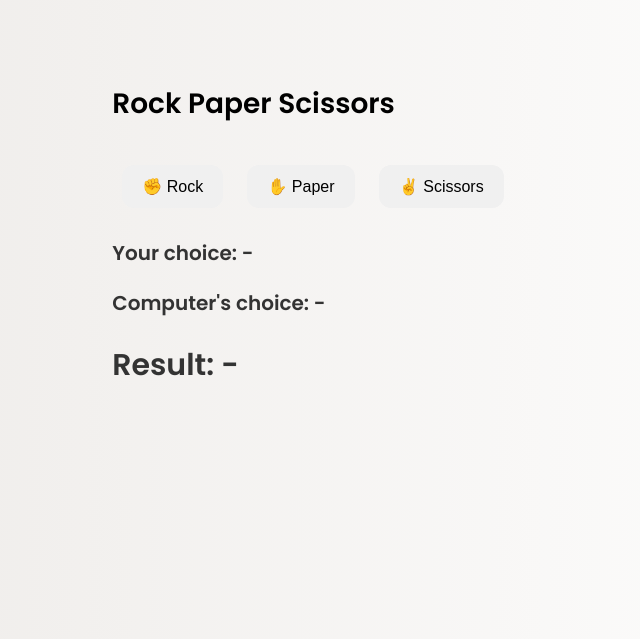
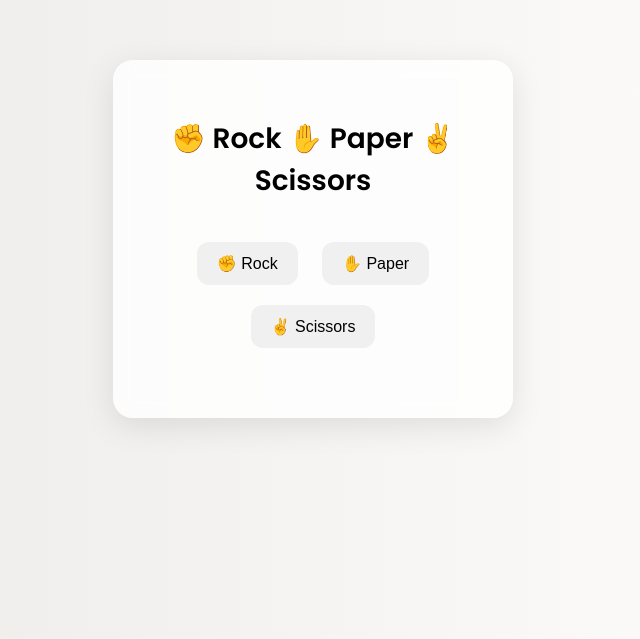
Before and after one commit to Starksairaj/rock-paper-scissors, a plain HTML site: page index.html in a window 1280 px wide. Shown: the part 161-800 px from the top of the page, without its empty margins (327-967 px from the left). Drawn offline with Linux system fonts and the light colour scheme.

Commit message:
Update index.html

```diff
--- a/index.html
+++ b/index.html
@@ -2,24 +2,24 @@
 <html lang="en">
 <head>
   <meta charset="UTF-8" />
-  <meta name="viewport" content="width=device-width, initial-scale=1.0"/>
+  <meta name="viewport" content="width=device-width, initial-scale=1.0" />
   <title>Rock Paper Scissors</title>
-  <link rel="stylesheet" href="style.css"/>
+  <link rel="stylesheet" href="style.css" />
 </head>
 <body>
-  <div class="game-container">
-    <h1>Rock Paper Scissors</h1>
+  <div class="container">
+    <h1>✊ Rock ✋ Paper ✌️ Scissors</h1>
 
-    <div class="choices">
+    <div class="buttons">
       <button onclick="playGame('rock')">✊ Rock</button>
       <button onclick="playGame('paper')">✋ Paper</button>
       <button onclick="playGame('scissors')">✌️ Scissors</button>
     </div>
 
-    <div class="result">
-      <p id="user-choice">Your choice: -</p>
-      <p id="computer-choice">Computer's choice: -</p>
-      <h2 id="winner">Result: -</h2>
+    <div class="results">
+      <p id="player-choice"></p>
+      <p id="computer-choice"></p>
+      <h2 id="result-text"></h2>
     </div>
   </div>
 
```
